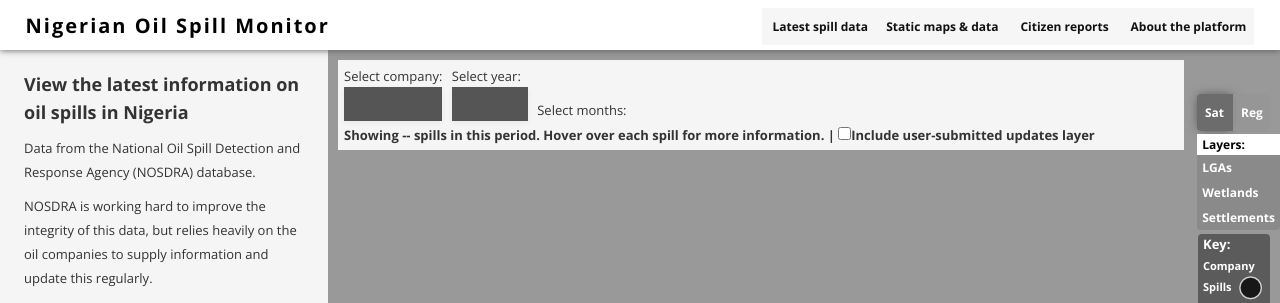
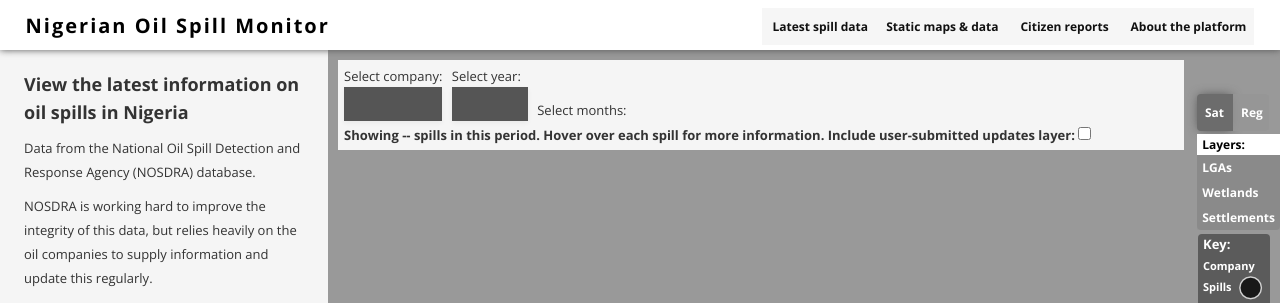
Before and after one commit to sdn4nigeria/monitoring-platform, a Jekyll site: the page built from index.html, in a window 1280 px wide. Shown: the top 303 px of the page. Built offline with Jekyll 4.4.1, drawn with Linux system fonts in a browser that asks for light colours; nearby versions of some CDN libraries; some web fonts are replaced; library files that are not in the unit come from our copies; Markdown is read by kramdown in place of the engine named in the settings.

Commit message:
Update index.html

```diff
--- a/index.html
+++ b/index.html
@@ -74,7 +74,7 @@
 
 
 
-            <b>Showing <span id='spill-number' class='count'>--</span> spills in this period. Hover over each spill for more information. | <input type="checkbox" />Include user-submitted updates layer</b>
+            <b>Showing <span id='spill-number' class='count'>--</span> spills in this period. Hover over each spill for more information. Include user-submitted updates layer: <input type="checkbox" style='margin-bottom:-3px;' /></b>
           </div>
         </div>
       </div>
```
